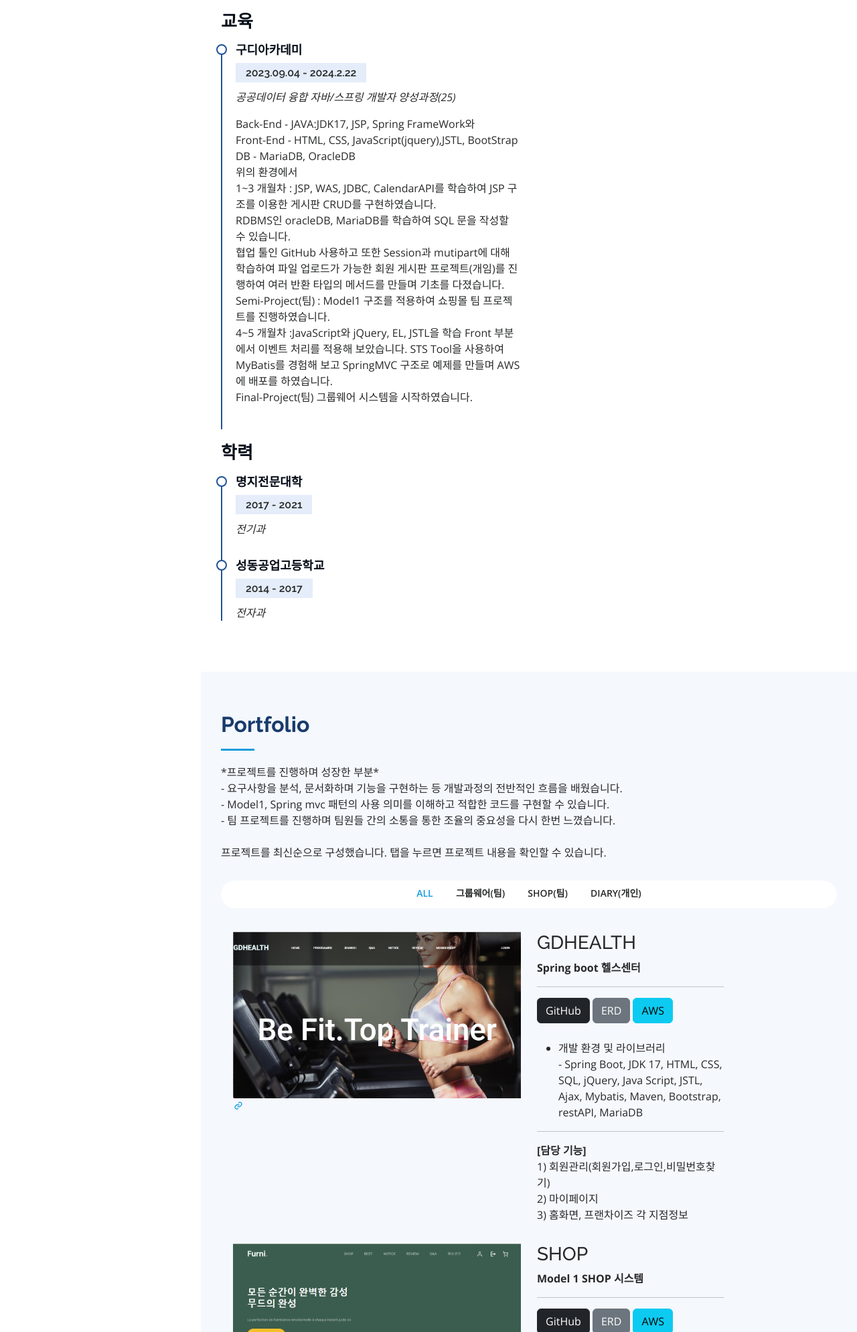
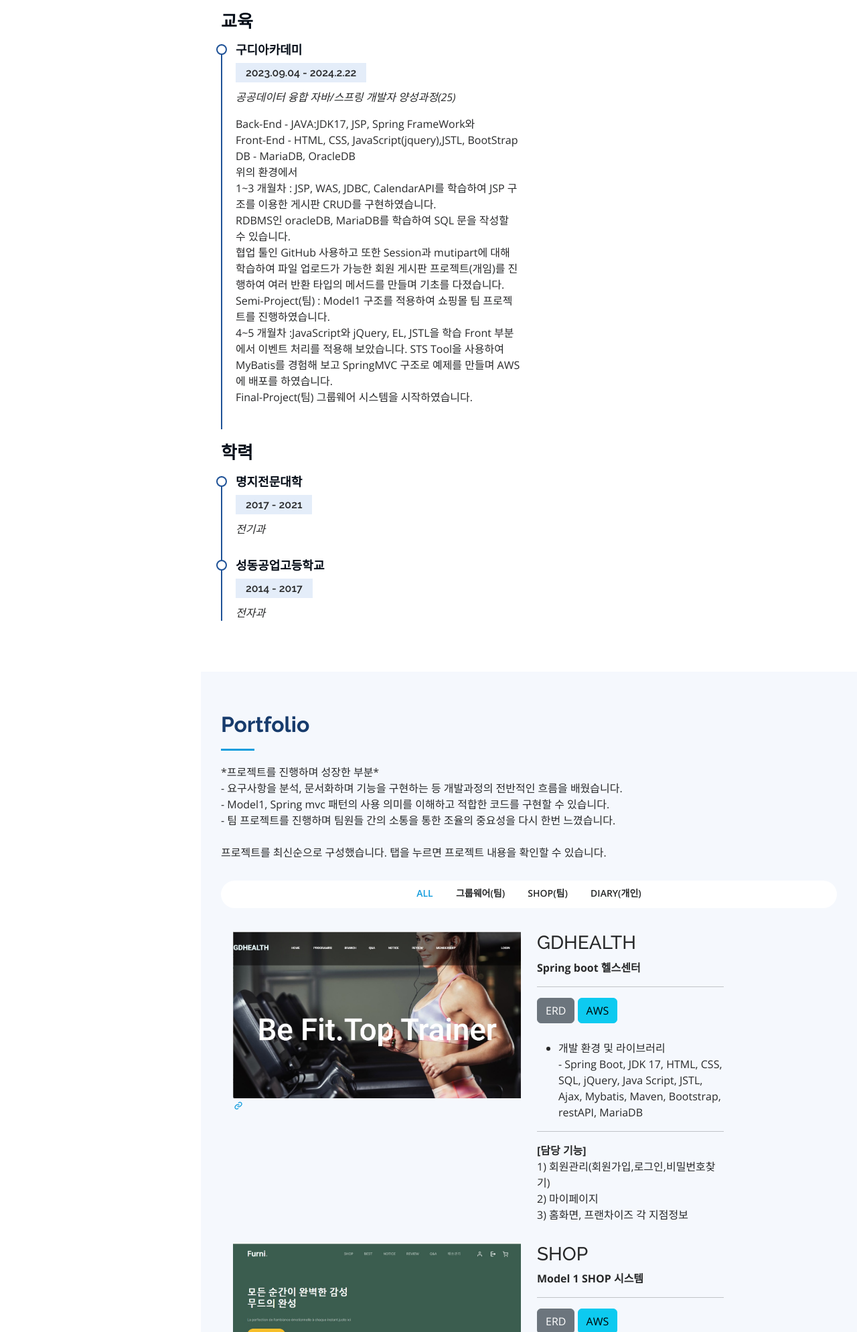
Before and after one commit to top704/top704.github.io, a plain HTML site: page index.html in a window 1280 px wide. Shown: the part 811-2800 px from the top of the page at 67% size. Drawn offline with nearby package versions, Linux system fonts and the light colour scheme.

Commit message:
Update index.html

```diff
--- a/index.html
+++ b/index.html
@@ -86,9 +86,10 @@
 									<li><i class="bi bi-chevron-right"></i> <strong>Email:</strong>
 										<span>top7041@gmail.com</span></li>
 									<li><i class="bi bi-chevron-right"></i> <strong>City:</strong> <span>서울특별시 중구</span></li>
+									<!--
 									<li><i class="bi bi-chevron-right"></i> <strong>Github:</strong> <a
 											class="text-link" href="https://github.com/top704"
-											target='_blank'>github.com/top704</a></li>
+											target='_blank'>github.com/top704</a></li> -->
 								</ul>
 							</div>
 						</div>
@@ -199,8 +200,8 @@
 									<p><b>Spring boot 헬스센터</b></p>
 									<hr>
 									<div style="margin-bottom: 25px">
-										<a href="https://github.com/top704/gdhealth" class="btn btn-dark" role="button" style="text-decoration: none;"
-											target="_blank">GitHub</a>
+										<!--<a href="https://github.com/top704/gdhealth" class="btn btn-dark" role="button" style="text-decoration: none;"
+											target="_blank">GitHub</a>-->
 										<button type="button" class="btn btn-secondary" onclick="window.open('assets/img/portfolio/final_erd.png')">ERD</button>
 										<a href="http://3.36.253.196/" class="btn btn-info" target="_blank">AWS</a>
 									</div>
@@ -241,8 +242,8 @@
 									<p><b>Model 1 SHOP 시스템</b></p>
 									<hr>
 									<div style="margin-bottom: 25px">
-										<a href="https://github.com/top704/mall" class="btn btn-dark"
-											role="button" style="text-decoration: none;" target="_blank">GitHub</a>
+										 <!--<a href="https://github.com/top704/mall" class="btn btn-dark"
+											role="button" style="text-decoration: none;" target="_blank">GitHub</a>-->
 										<button type="button" class="btn btn-secondary" onclick="window.open('assets/img/portfolio/mall_erd.png')">ERD</button>
 										<a href="http://3.36.253.196:8081/main.jsp" class="btn btn-info"
 											target="_blank">AWS</a>
@@ -282,8 +283,8 @@
 									<p><b>JSP 개인 일정관리 달력, 게시판</b></p>
 									<hr>
 									<div style="margin-bottom: 25px">
-										<a href="https://github.com/top704/diary" class="btn btn-dark"
-											role="button" style="text-decoration: none;" target="_blank">GitHub</a>
+										<!--<a href="https://github.com/top704/diary" class="btn btn-dark"
+											role="button" style="text-decoration: none;" target="_blank">GitHub</a>-->
 										<button type="button" class="btn btn-secondary" onclick="window.open('assets/img/portfolio/diary_erd.png')">ERD</button>
 										<a href="http://3.36.253.196/diary/member/login" class="btn btn-info"
 											target="_blank">AWS</a>
```
